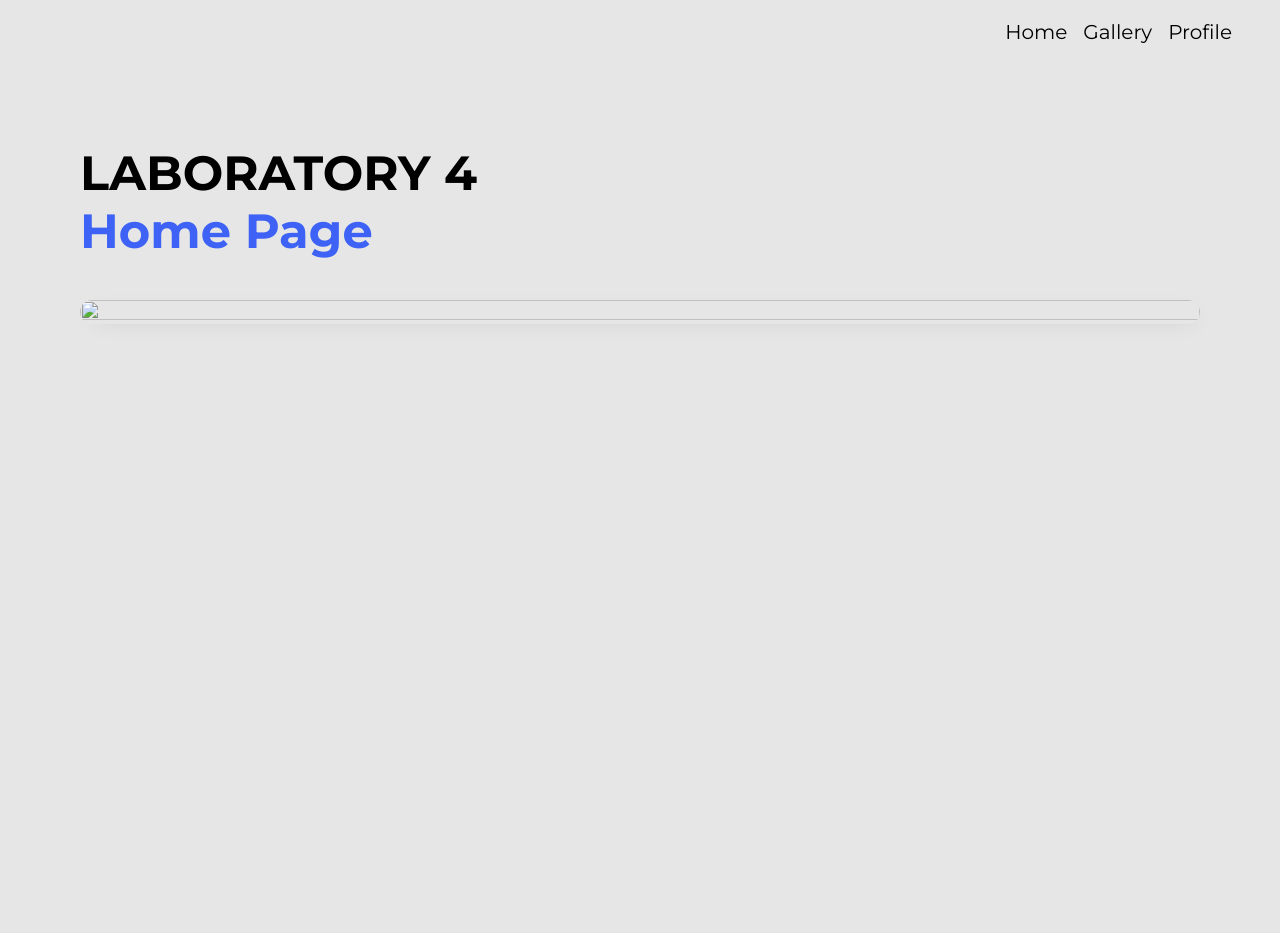
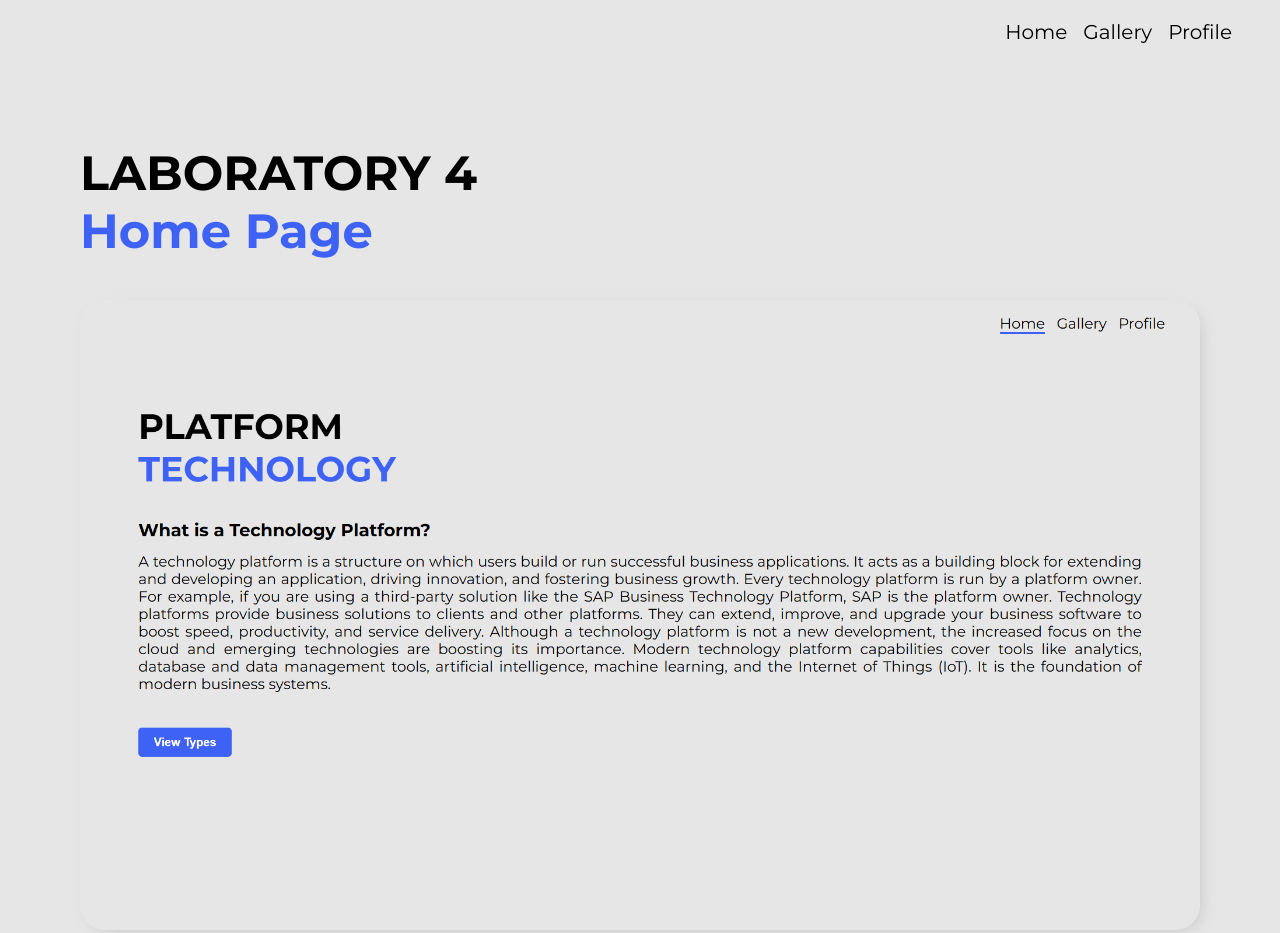
Before and after one commit to julesssssssswrld/niggasite, a plain HTML site: page home-page.html in a window 1280 px wide. Before the commit the page ends 800 px from the top, so only its background shows below. Drawn offline with Linux system fonts and the light colour scheme; the site is published under a folder, as on GitHub Pages, so addresses that start at the root find nothing.

Commit message:
Fix image source path and add newline at EOF
Corrected the image source path and added a newline at the end of the file.

```diff
--- a/home-page.html
+++ b/home-page.html
@@ -23,8 +23,9 @@
             <h1 style="color: #3d62f5;">Home Page</h1>
         </div>
         <div class="page_description page_description_gallery">
-            <img src="/Assets/Lab 4.png" alt="">
+            <img src="Assets/Lab 4.png" alt="">
         </div>
     </div>
 </body>
+
 </html>
```
